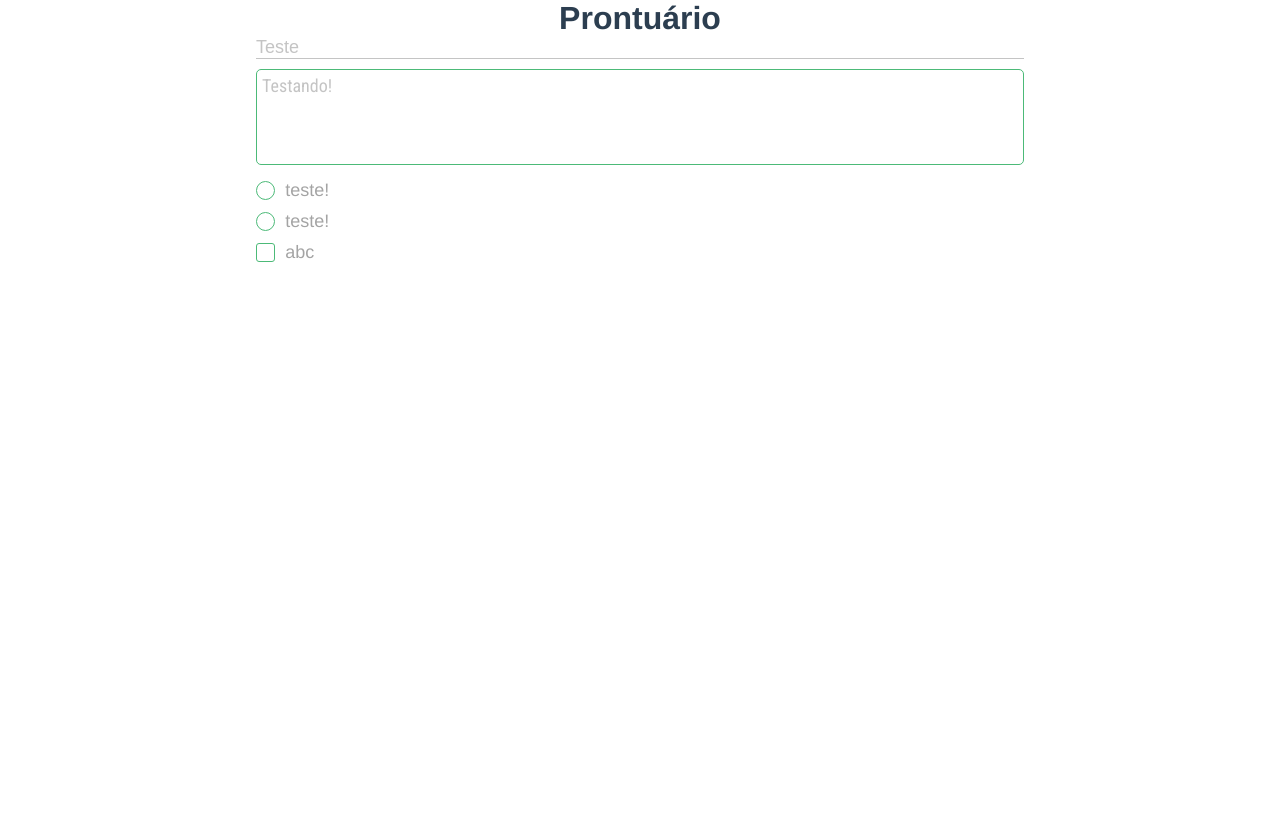
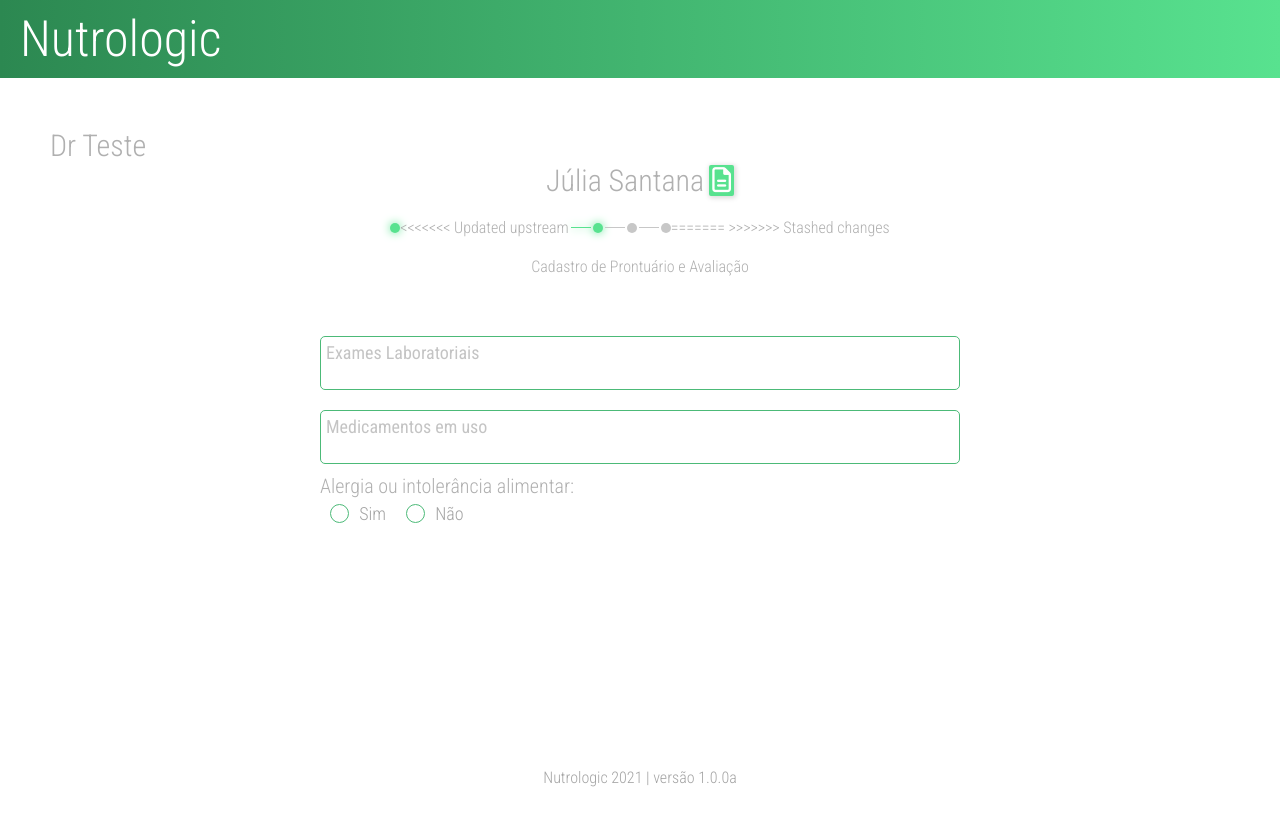
Before and after one commit to akelesis/nutrologic-frontend, a Vue app: page /nutritionist/evaluation/medicalRecords01 in a window 1280 px wide. Built offline with nearby package versions, Linux system fonts and the light colour scheme.

Commit message:
some changes

```diff
--- a/src/components/DefaultTextArea.vue
+++ b/src/components/DefaultTextArea.vue
@@ -10,7 +10,7 @@ export default {
 
 <style>
 .DefaultTextArea {
-  width: 100%;
+  min-width: 50vw;
   resize: none;
   border-radius: 5px;
   border: 1px solid #4CBA78;
--- a/src/components/EvaluationBreadcrumbs.vue
+++ b/src/components/EvaluationBreadcrumbs.vue
@@ -1,12 +1,19 @@
 <template>
   <div :style="cssVars" class="EvaluationBreadcrumbs">
     <div class="dot" :class="step > 0 ? 'active' : ''"></div>
+<<<<<<< Updated upstream
     <div class="dash" :class="step > 1 ? 'active' : ''"></div>
     <div class="dot" :class="step > 1  ? 'active' : ''"></div>
     <div class="dash" :class="step > 2  ? 'active' : ''"></div>
     <div class="dot" :class="step > 2  ? 'active' : ''"></div>
     <div class="dash" :class="step > 3  ? 'active' : ''"></div>
     <div class="dot" :class="step > 3  ? 'active' : ''"></div>
+=======
+    <span v-for="n in dashCounter" :key="n" class="EvaluationBreadcrumbs">
+      <div class="dash" :class="step > n ? 'active' : ''"></div>
+      <div class="dot" :class="step > n ? 'active' : ''"></div>
+    </span>
+>>>>>>> Stashed changes
   </div>
 </template>
 
--- a/src/components/GreenButton.vue
+++ b/src/components/GreenButton.vue
@@ -16,7 +16,6 @@ export default {
     color: #fff;
     border: none;
     border-radius: 10px;
-    box-shadow: 0 4px 4px #0004;
     font-size: 30px;
     font-family: 'Roboto Condensed', sans-serif;
     transition: .3s;
--- a/src/components/NutritionistRadius.vue
+++ b/src/components/NutritionistRadius.vue
@@ -22,7 +22,7 @@ export default {
 <style>
 .NutritionistRadius {
   display: flex;
-  margin: 5px 0;
+  margin: 5px 10px;
 }
 
 .NutritionistRadius span {
--- a/src/views/NutritionistEvaluation/MedicalRecords01.vue
+++ b/src/views/NutritionistEvaluation/MedicalRecords01.vue
@@ -1,43 +1,146 @@
 <template>
   <div class="MedicalRecords">
-    <div class="medical-records-container">
-      <h1>Prontuário</h1>
-      <default-input inputType="text" placeholder="Teste"/>
-      <default-text-area rows="4" placeholder="Testando!"/>
-      <nutritionist-radius value="teste!" id="teste" name="teste" />
-      <nutritionist-radius value="teste!" id="teste1" name="teste" />
-      <DefaultCheckbox id="abc" name="abc" value="abc"/>
-    </div>
+    <Header headerStyle="NutritionistHeader" />
+    <main class="medical-records-main">
+      <div class="medical-records-container">
+        <div class="nutritionist-name-container">
+          <p>{{ user.name }}</p>
+        </div>
+        <div class="medical-records-container">
+          <div class="patient-name-file-container">
+            <span>Júlia Santana</span>
+            <i class="far fa-file-alt" />
+          </div>
+          <evaluation-breadcrumbs step="2" stepsCounter="10" />
+          <p id="medical-records-title">Cadastro de Prontuário e Avaliação</p>
+          <div class="medical-records-content-container">
+            <default-text-area placeholder="Exames Laboratoriais"/>
+            <default-text-area placeholder="Medicamentos em uso"/>
+            <div class="medical-record-alergy-container">
+              <p class="question-title">Alergia ou intolerância alimentar:</p>
+              <div class="radius-group">
+                <nutritionist-radius id="positive-alergy" name="alergy-radius" value="Sim" />
+                <nutritionist-radius id="positive-alergy" name="alergy-radius" value="Não" />
+              </div>
+            </div>
+          </div>
+        </div>
+      </div>
+    </main>
+    <main-footer />
   </div>
 </template>
 
 <script>
-import DefaultInput from '../../components/DefaultInput.vue'
+import Header from '../../components/Header.vue'
+import MainFooter from '../../components/MainFooter.vue'
+import EvaluationBreadcrumbs from '../../components/EvaluationBreadcrumbs.vue'
 import DefaultTextArea from '../../components/DefaultTextArea.vue'
 import NutritionistRadius from '../../components/NutritionistRadius.vue'
-import DefaultCheckbox from '../../components/DefaultCheckbox.vue'
-
 export default {
   components: {
-    DefaultInput,
+    Header,
+    MainFooter,
+    EvaluationBreadcrumbs,
     DefaultTextArea,
-    NutritionistRadius,
-    DefaultCheckbox
+    NutritionistRadius
+  },
+  data () {
+    return {
+      user: {
+        name: 'Dr Teste'
+      }
+    }
   }
 }
 </script>
 
 <style>
-
 .MedicalRecords {
   display: flex;
-  justify-content: center;
+  flex-direction: column;
+  justify-content: space-between;
+  min-height: 100vh;
+  font-family: "Roboto Condensed", sans-serif;
+  font-weight: 300;
+  color: #b0b0b0;
+}
+
+.medical-records-main {
+  display: flex;
+  flex-direction: column;
+  justify-content: flex-start;
+  align-items: center;
+  min-height: 80vh;
+  margin-top: 50px;
+
+}
+
+.nutritionist-name-container {
+  display: flex;
+  justify-content: flex-start;
+  width: 100vw;
+  padding-left: 50px;
+}
+
+.nutritionist-name-container p {
+  font-size: 30px;
+  color: #b0b0b0;
 }
 
 .medical-records-container {
   display: flex;
   flex-direction: column;
   min-width: 60vw;
+  height: 100%;
+}
+
+.patient-name-file-container {
+  display: flex;
+  justify-content: center;
+  align-items: center;
+}
+
+.patient-name-file-container span {
+  font-size: 30px;
+  margin-right: 5px;
+}
+
+.patient-name-file-container i {
+  color: #fff;
+  background-color: #58e28f;
+  border: 3px solid #58e28f;
+  border-radius: 2px;
+  box-shadow: 1px 1px 5px 1px #dadada;
+  align-self: center;
+  font-size: 25px;
+}
+
+.patient-name-file-container i:hover {
+  cursor: pointer;
+  filter: brightness(95%);
+}
+
+.medical-records-content-container {
+  margin-top: 50px;
+  display: flex;
+  flex: 1;
+  flex-direction: column;
+  justify-content: space-evenly;
+  align-items: center;
+}
+
+.radius-group {
+  display: flex;
+}
+
+.medical-record-alergy-container {
+  width: 50vw;
+}
+
+.question-title {
+  font-size: 20px;
+  text-align: left;
 }
 
 </style>
```
